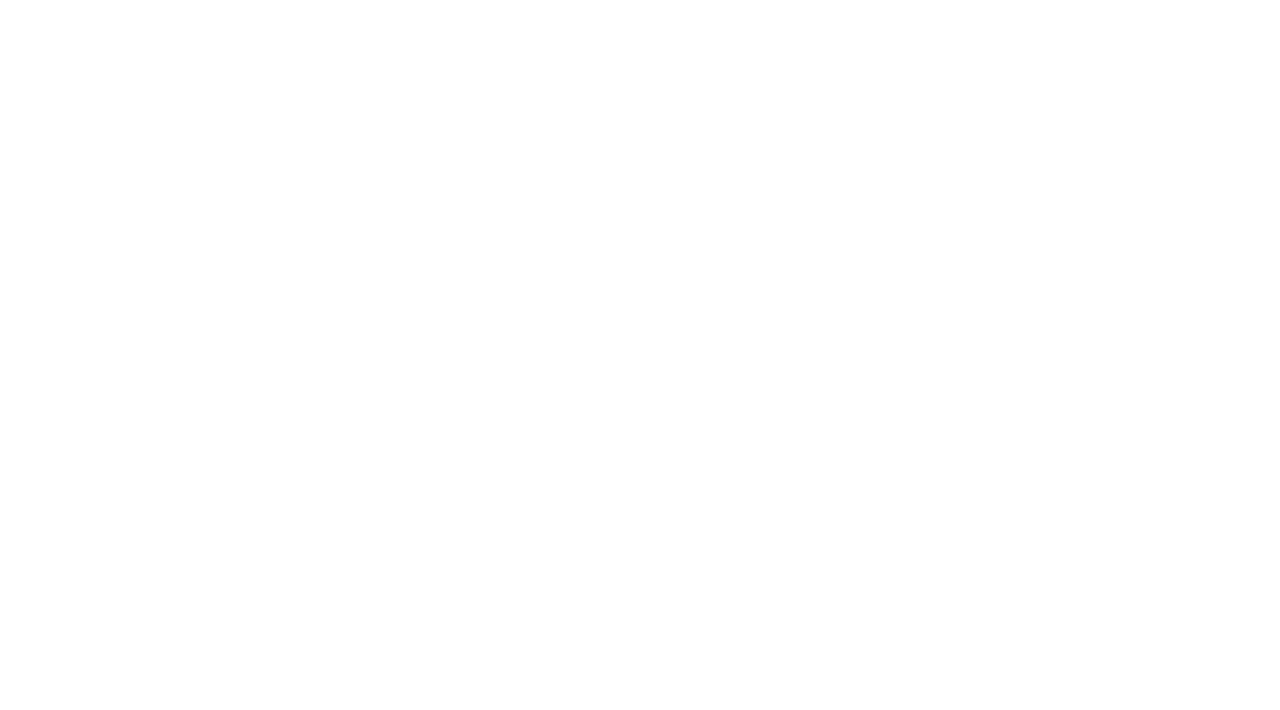
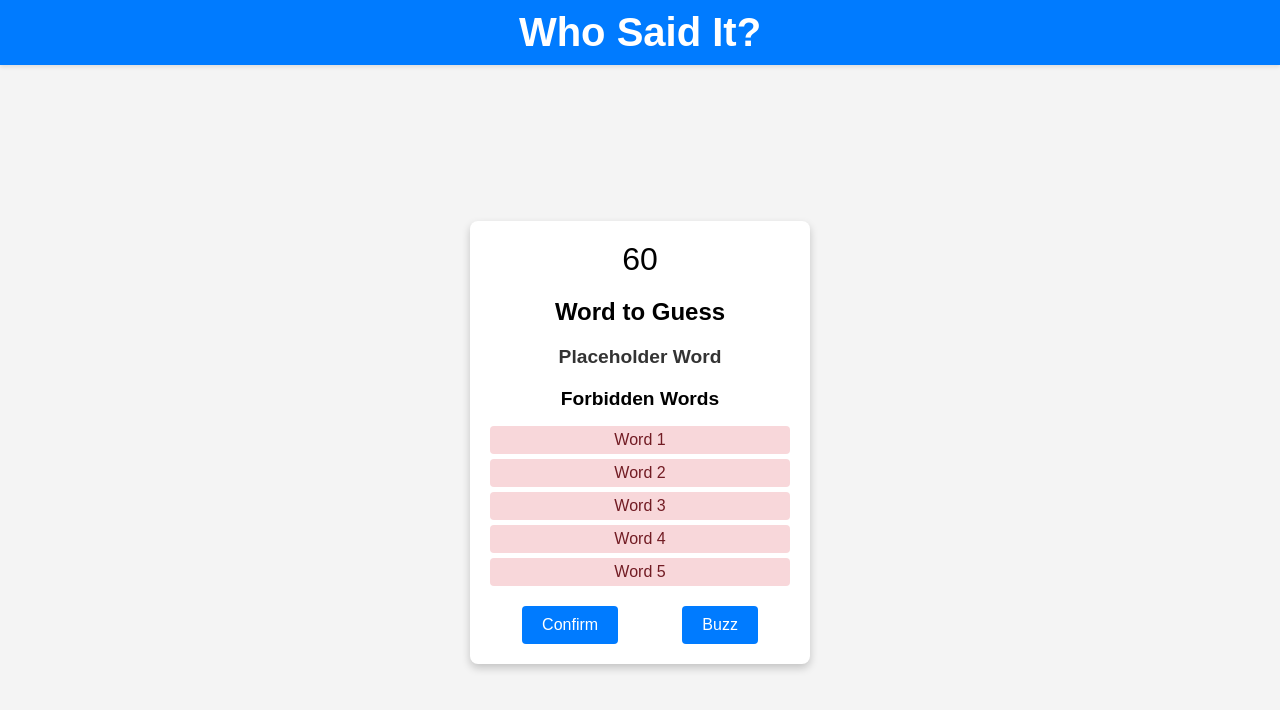
Before and after one commit to LSAPilot/tabu-game, a website: page public/game.html in a window 1280 px wide. Drawn offline with nearby package versions, Linux system fonts and the light colour scheme.

Commit message:
added game page and made ui updates in real time

```diff
--- /dev/null
+++ b/public/css/game.css
@@ -0,0 +1,109 @@
+body {
+    font-family: 'Arial', sans-serif;
+    background-color: #f4f4f4;
+    margin: 0;
+    padding: 0;
+    display: flex;
+    flex-direction: column;
+    align-items: center;
+    justify-content: center;
+    height: 100vh;
+    text-align: center;
+}
+
+header {
+    background-color: #007bff;
+    color: white;
+    width: 100%;
+    padding: 10px 0;
+    margin-bottom: 20px;
+    box-shadow: 0 2px 4px rgba(0, 0, 0, 0.1);
+}
+
+h1 {
+    margin: 0;
+    font-size: 2.5em;
+}
+
+.game-container {
+    display: flex;
+    justify-content: center;
+    align-items: center;
+    width: 100%;
+    height: 100%;
+}
+
+.card {
+    background-color: white;
+    border-radius: 8px;
+    box-shadow: 0 4px 8px rgba(0, 0, 0, 0.2);
+    padding: 20px;
+    width: 300px;
+    text-align: center;
+}
+
+.timer {
+    font-size: 2em;
+    margin-bottom: 20px;
+}
+
+.word-to-guess {
+    margin-bottom: 20px;
+}
+
+.word-to-guess h2 {
+    font-size: 1.5em;
+    margin-bottom: 10px;
+}
+
+#word {
+    font-size: 1.2em;
+    font-weight: bold;
+    color: #333;
+}
+
+.forbidden-words {
+    margin-bottom: 20px;
+}
+
+.forbidden-words h3 {
+    font-size: 1.2em;
+    margin-bottom: 10px;
+}
+
+.forbidden-words ul {
+    list-style: none;
+    padding: 0;
+}
+
+.forbidden-words li {
+    background-color: #f8d7da;
+    color: #721c24;
+    padding: 5px;
+    margin-bottom: 5px;
+    border-radius: 4px;
+}
+
+.buttons {
+    display: flex;
+    justify-content: space-around;
+}
+
+button {
+    padding: 10px 20px;
+    font-size: 1em;
+    color: white;
+    background-color: #007bff;
+    border: none;
+    border-radius: 4px;
+    cursor: pointer;
+    transition: background-color 0.3s;
+}
+
+button:hover {
+    background-color: #0056b3;
+}
+
+button:active {
+    background-color: #003f7f;
+}
--- /dev/null
+++ b/public/css/index.css
@@ -0,0 +1,40 @@
+body {
+    font-family: 'Arial', sans-serif;
+    background-color: #f0f8ff;
+    margin: 0;
+    padding: 0;
+    display: flex;
+    flex-direction: column;
+    align-items: center;
+    justify-content: center;
+    height: 100vh;
+    text-align: center;
+}
+
+h1 {
+    color: #333;
+    font-size: 3em;
+    margin-bottom: 20px;
+}
+
+a {
+    display: inline-block;
+    padding: 15px 30px;
+    margin-top: 20px;
+    font-size: 1.5em;
+    text-decoration: none;
+    color: #fff;
+    background-color: #007bff;
+    border-radius: 8px;
+    transition: background-color 0.3s, transform 0.3s;
+}
+
+a:hover {
+    background-color: #0056b3;
+    transform: translateY(-3px);
+}
+
+a:active {
+    background-color: #004085;
+    transform: translateY(1px);
+}
--- a/public/game.html
+++ b/public/game.html
@@ -0,0 +1,43 @@
+<!DOCTYPE html>
+<html lang="en">
+<head>
+    <meta charset="UTF-8">
+    <meta name="viewport" content="width=device-width, initial-scale=1.0">
+    <title>Who Said It?</title>
+    <link rel="stylesheet" href="css/game.css">
+</head>
+<body>
+    <header>
+        <h1>Who Said It?</h1>
+    </header>
+
+    <div class="game-container">
+        <div class="card">
+            <div class="timer">
+                <span id="timer">60</span>
+            </div>
+            <div class="word-to-guess">
+                <h2>Word to Guess</h2>
+                <p id="word">Placeholder Word</p>
+            </div>
+            <div class="forbidden-words">
+                <h3>Forbidden Words</h3>
+                <ul id="forbidden-list">
+                    <li>Word 1</li>
+                    <li>Word 2</li>
+                    <li>Word 3</li>
+                    <li>Word 4</li>
+                    <li>Word 5</li>
+                </ul>
+            </div>
+            <div class="buttons">
+                <button id="confirmButton">Confirm</button>
+                <button id="buzzButton">Buzz</button>
+            </div>
+        </div>
+    </div>
+
+    <script src="/socket.io/socket.io.js"></script>
+    <script src="/game.js"></script>
+</body>
+</html>
```
Also changed, not shown: public/css/lobby.css (+17 -0 lines), public/index.html (+1 -0 lines), public/lobby.html (+15 -9 lines), public/lobby.js (+21 -6 lines), server.js (+27 -24 lines).
